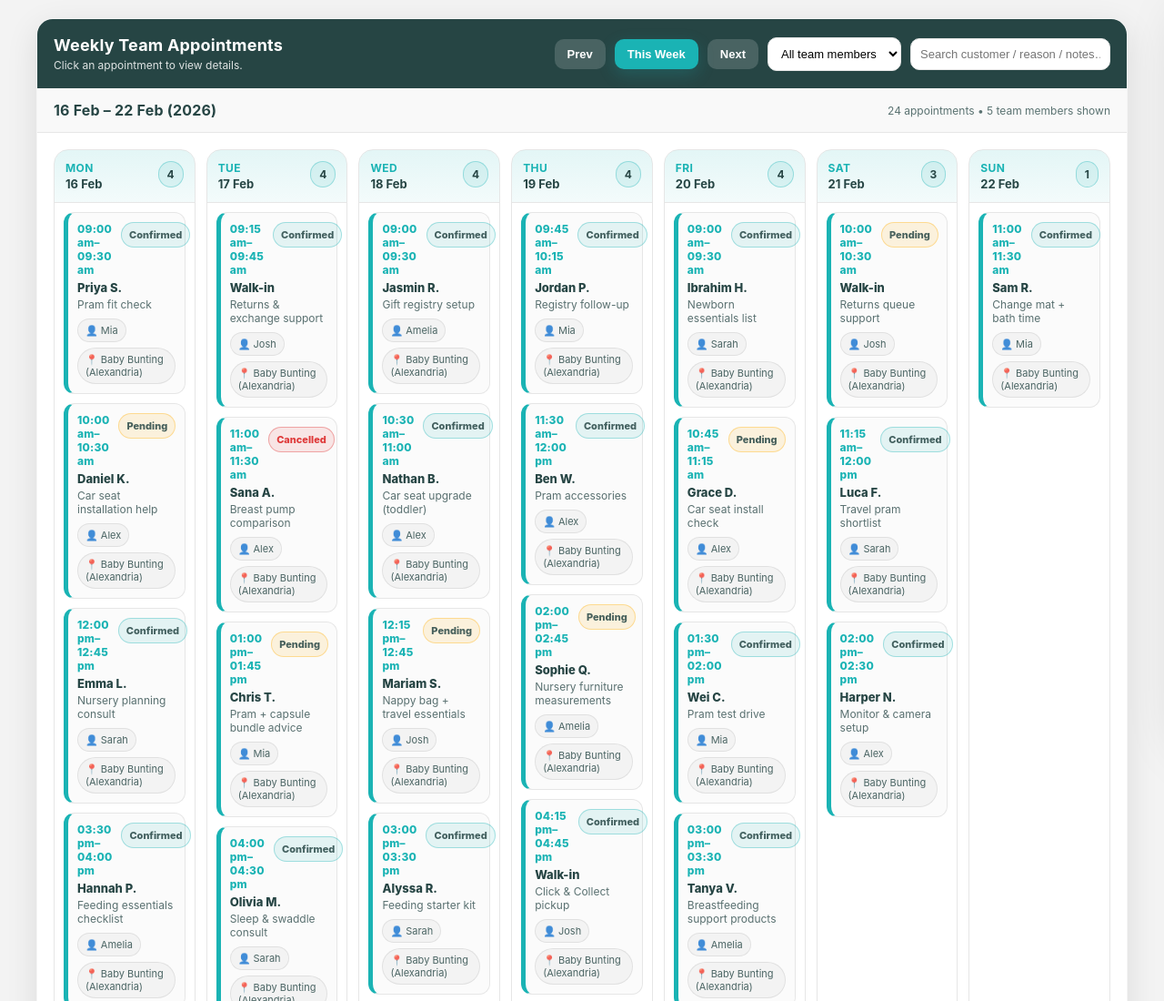
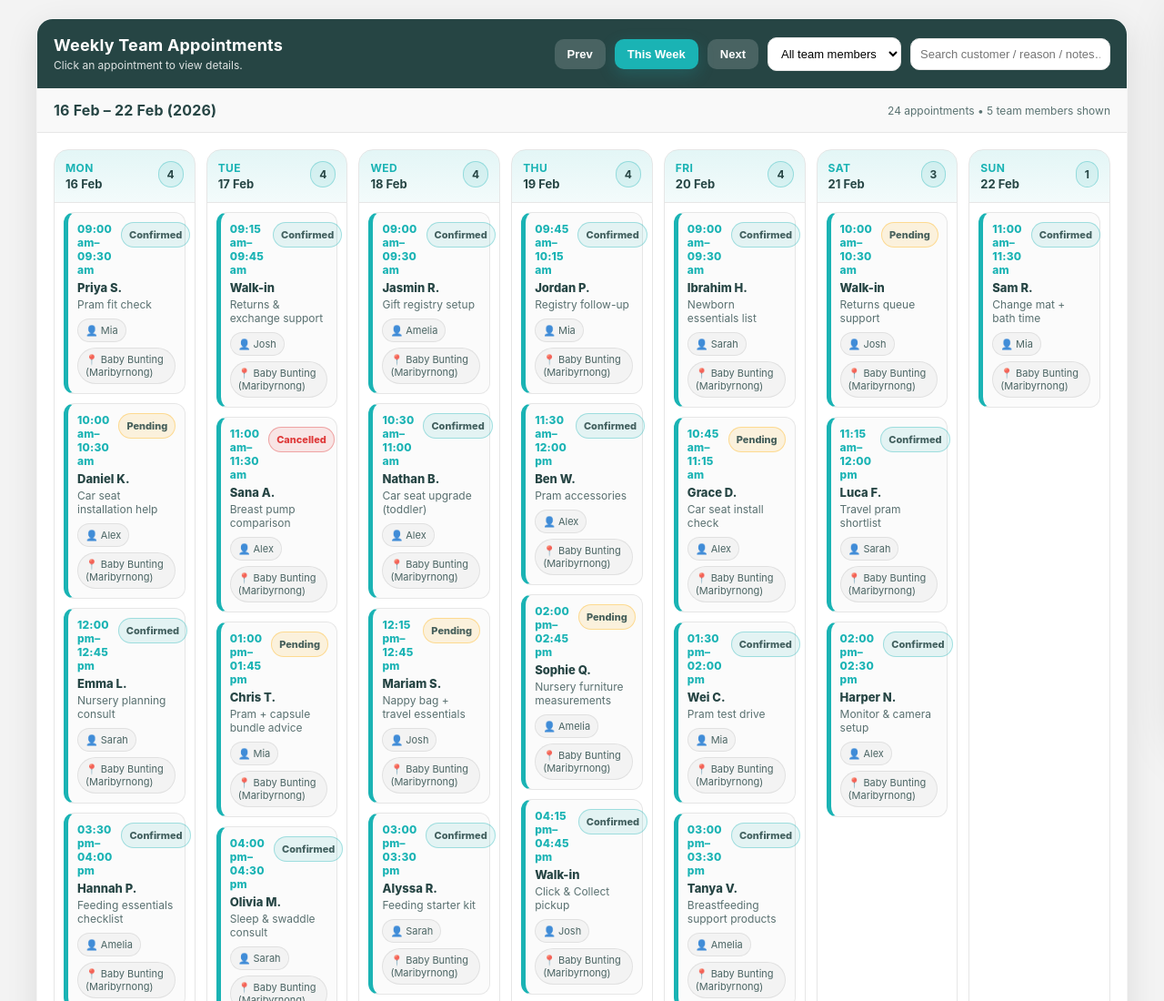
Before and after one commit to kumailanis-sb/SBDemoWidget, a plain HTML site: page Appointmentwidget.html in a window 1280 px wide. Shown: the top 1100 px of the page at 91% size. Drawn offline with Linux system fonts and the light colour scheme.

Commit message:
Replacing Alexandria for Maribyrnong location

```diff
--- a/Appointmentwidget.html
+++ b/Appointmentwidget.html
@@ -488,36 +488,36 @@ const TEAM = [
 // More appointments across the week (sample)
 let APPOINTMENTS = [
   // Mon
-  mk("apt-2001","2026-02-16T09:00","2026-02-16T09:30","mia","Priya S.","Pram fit check","Baby Bunting (Alexandria)","confirmed","Wants lightweight travel pram under $500."),
-  mk("apt-2002","2026-02-16T10:00","2026-02-16T10:30","alex","Daniel K.","Car seat installation help","Baby Bunting (Alexandria)","pending","First baby due next month. Needs ISOFIX guidance."),
-  mk("apt-2003","2026-02-16T12:00","2026-02-16T12:45","sarah","Emma L.","Nursery planning consult","Baby Bunting (Alexandria)","confirmed","Looking for cot + dresser + monitor."),
-  mk("apt-2004","2026-02-16T15:30","2026-02-16T16:00","amelia","Hannah P.","Feeding essentials checklist","Baby Bunting (Alexandria)","confirmed","Budget options + bottle warmer."),
+  mk("apt-2001","2026-02-16T09:00","2026-02-16T09:30","mia","Priya S.","Pram fit check","Baby Bunting (Maribyrnong)","confirmed","Wants lightweight travel pram under $500."),
+  mk("apt-2002","2026-02-16T10:00","2026-02-16T10:30","alex","Daniel K.","Car seat installation help","Baby Bunting (Maribyrnong)","pending","First baby due next month. Needs ISOFIX guidance."),
+  mk("apt-2003","2026-02-16T12:00","2026-02-16T12:45","sarah","Emma L.","Nursery planning consult","Baby Bunting (Maribyrnong)","confirmed","Looking for cot + dresser + monitor."),
+  mk("apt-2004","2026-02-16T15:30","2026-02-16T16:00","amelia","Hannah P.","Feeding essentials checklist","Baby Bunting (Maribyrnong)","confirmed","Budget options + bottle warmer."),
   // Tue
-  mk("apt-2005","2026-02-17T09:15","2026-02-17T09:45","josh","Walk-in","Returns & exchange support","Baby Bunting (Alexandria)","confirmed","Return pram accessory. Exchange size."),
-  mk("apt-2006","2026-02-17T11:00","2026-02-17T11:30","alex","Sana A.","Breast pump comparison","Baby Bunting (Alexandria)","cancelled","Cancelled same day."),
-  mk("apt-2007","2026-02-17T13:00","2026-02-17T13:45","mia","Chris T.","Pram + capsule bundle advice","Baby Bunting (Alexandria)","pending","Needs something compact for small car boot."),
-  mk("apt-2008","2026-02-17T16:00","2026-02-17T16:30","sarah","Olivia M.","Sleep & swaddle consult","Baby Bunting (Alexandria)","confirmed","Prefers breathable fabrics."),
+  mk("apt-2005","2026-02-17T09:15","2026-02-17T09:45","josh","Walk-in","Returns & exchange support","Baby Bunting (Maribyrnong)","confirmed","Return pram accessory. Exchange size."),
+  mk("apt-2006","2026-02-17T11:00","2026-02-17T11:30","alex","Sana A.","Breast pump comparison","Baby Bunting (Maribyrnong)","cancelled","Cancelled same day."),
+  mk("apt-2007","2026-02-17T13:00","2026-02-17T13:45","mia","Chris T.","Pram + capsule bundle advice","Baby Bunting (Maribyrnong)","pending","Needs something compact for small car boot."),
+  mk("apt-2008","2026-02-17T16:00","2026-02-17T16:30","sarah","Olivia M.","Sleep & swaddle consult","Baby Bunting (Maribyrnong)","confirmed","Prefers breathable fabrics."),
   // Wed
-  mk("apt-2009","2026-02-18T09:00","2026-02-18T09:30","amelia","Jasmin R.","Gift registry setup","Baby Bunting (Alexandria)","confirmed","Wants list shareable with family."),
-  mk("apt-2010","2026-02-18T10:30","2026-02-18T11:00","alex","Nathan B.","Car seat upgrade (toddler)","Baby Bunting (Alexandria)","confirmed","Compare 0–4 seats; safety features."),
-  mk("apt-2011","2026-02-18T12:15","2026-02-18T12:45","josh","Mariam S.","Nappy bag + travel essentials","Baby Bunting (Alexandria)","pending","Shortlisted 2 bags; wants pros/cons."),
-  mk("apt-2012","2026-02-18T15:00","2026-02-18T15:30","sarah","Alyssa R.","Feeding starter kit","Baby Bunting (Alexandria)","confirmed","Needs bottles + steriliser; mid-range."),
+  mk("apt-2009","2026-02-18T09:00","2026-02-18T09:30","amelia","Jasmin R.","Gift registry setup","Baby Bunting (Maribyrnong)","confirmed","Wants list shareable with family."),
+  mk("apt-2010","2026-02-18T10:30","2026-02-18T11:00","alex","Nathan B.","Car seat upgrade (toddler)","Baby Bunting (Maribyrnong)","confirmed","Compare 0–4 seats; safety features."),
+  mk("apt-2011","2026-02-18T12:15","2026-02-18T12:45","josh","Mariam S.","Nappy bag + travel essentials","Baby Bunting (Maribyrnong)","pending","Shortlisted 2 bags; wants pros/cons."),
+  mk("apt-2012","2026-02-18T15:00","2026-02-18T15:30","sarah","Alyssa R.","Feeding starter kit","Baby Bunting (Maribyrnong)","confirmed","Needs bottles + steriliser; mid-range."),
   // Thu
-  mk("apt-2013","2026-02-19T09:45","2026-02-19T10:15","mia","Jordan P.","Registry follow-up","Baby Bunting (Alexandria)","confirmed","Adding high chair + monitor."),
-  mk("apt-2014","2026-02-19T11:30","2026-02-19T12:00","alex","Ben W.","Pram accessories","Baby Bunting (Alexandria)","confirmed","Cup holder + rain cover compatibility."),
-  mk("apt-2015","2026-02-19T14:00","2026-02-19T14:45","amelia","Sophie Q.","Nursery furniture measurements","Baby Bunting (Alexandria)","pending","Wants help fitting into small room."),
-  mk("apt-2016","2026-02-19T16:15","2026-02-19T16:45","josh","Walk-in","Click & Collect pickup","Baby Bunting (Alexandria)","confirmed","Assist with product handover."),
+  mk("apt-2013","2026-02-19T09:45","2026-02-19T10:15","mia","Jordan P.","Registry follow-up","Baby Bunting (Maribyrnong)","confirmed","Adding high chair + monitor."),
+  mk("apt-2014","2026-02-19T11:30","2026-02-19T12:00","alex","Ben W.","Pram accessories","Baby Bunting (Maribyrnong)","confirmed","Cup holder + rain cover compatibility."),
+  mk("apt-2015","2026-02-19T14:00","2026-02-19T14:45","amelia","Sophie Q.","Nursery furniture measurements","Baby Bunting (Maribyrnong)","pending","Wants help fitting into small room."),
+  mk("apt-2016","2026-02-19T16:15","2026-02-19T16:45","josh","Walk-in","Click & Collect pickup","Baby Bunting (Maribyrnong)","confirmed","Assist with product handover."),
   // Fri
-  mk("apt-2017","2026-02-20T09:00","2026-02-20T09:30","sarah","Ibrahim H.","Newborn essentials list","Baby Bunting (Alexandria)","confirmed","Wants checklist for first 2 weeks."),
-  mk("apt-2018","2026-02-20T10:45","2026-02-20T11:15","alex","Grace D.","Car seat install check","Baby Bunting (Alexandria)","pending","Booked after online purchase."),
-  mk("apt-2019","2026-02-20T13:30","2026-02-20T14:00","mia","Wei C.","Pram test drive","Baby Bunting (Alexandria)","confirmed","Try 3 prams on uneven surfaces."),
-  mk("apt-2020","2026-02-20T15:00","2026-02-20T15:30","amelia","Tanya V.","Breastfeeding support products","Baby Bunting (Alexandria)","confirmed","Nipple shields + creams guidance."),
+  mk("apt-2017","2026-02-20T09:00","2026-02-20T09:30","sarah","Ibrahim H.","Newborn essentials list","Baby Bunting (Maribyrnong)","confirmed","Wants checklist for first 2 weeks."),
+  mk("apt-2018","2026-02-20T10:45","2026-02-20T11:15","alex","Grace D.","Car seat install check","Baby Bunting (Maribyrnong)","pending","Booked after online purchase."),
+  mk("apt-2019","2026-02-20T13:30","2026-02-20T14:00","mia","Wei C.","Pram test drive","Baby Bunting (Maribyrnong)","confirmed","Try 3 prams on uneven surfaces."),
+  mk("apt-2020","2026-02-20T15:00","2026-02-20T15:30","amelia","Tanya V.","Breastfeeding support products","Baby Bunting (Maribyrnong)","confirmed","Nipple shields + creams guidance."),
   // Sat
-  mk("apt-2021","2026-02-21T10:00","2026-02-21T10:30","josh","Walk-in","Returns queue support","Baby Bunting (Alexandria)","pending","Busy Saturday coverage."),
-  mk("apt-2022","2026-02-21T11:15","2026-02-21T12:00","sarah","Luca F.","Travel pram shortlist","Baby Bunting (Alexandria)","confirmed","Compare cabin-friendly options."),
-  mk("apt-2023","2026-02-21T14:00","2026-02-21T14:30","alex","Harper N.","Monitor & camera setup","Baby Bunting (Alexandria)","confirmed","Wants Wi-Fi vs non Wi-Fi comparison."),
+  mk("apt-2021","2026-02-21T10:00","2026-02-21T10:30","josh","Walk-in","Returns queue support","Baby Bunting (Maribyrnong)","pending","Busy Saturday coverage."),
+  mk("apt-2022","2026-02-21T11:15","2026-02-21T12:00","sarah","Luca F.","Travel pram shortlist","Baby Bunting (Maribyrnong)","confirmed","Compare cabin-friendly options."),
+  mk("apt-2023","2026-02-21T14:00","2026-02-21T14:30","alex","Harper N.","Monitor & camera setup","Baby Bunting (Maribyrnong)","confirmed","Wants Wi-Fi vs non Wi-Fi comparison."),
   // Sun
-  mk("apt-2024","2026-02-22T11:00","2026-02-22T11:30","mia","Sam R.","Change mat + bath time","Baby Bunting (Alexandria)","confirmed","Small apartment, needs compact items.")
+  mk("apt-2024","2026-02-22T11:00","2026-02-22T11:30","mia","Sam R.","Change mat + bath time","Baby Bunting (Maribyrnong)","confirmed","Small apartment, needs compact items.")
 ];
 
 function mk(id,start,end,memberId,customer,reason,location,status,notes){
```
